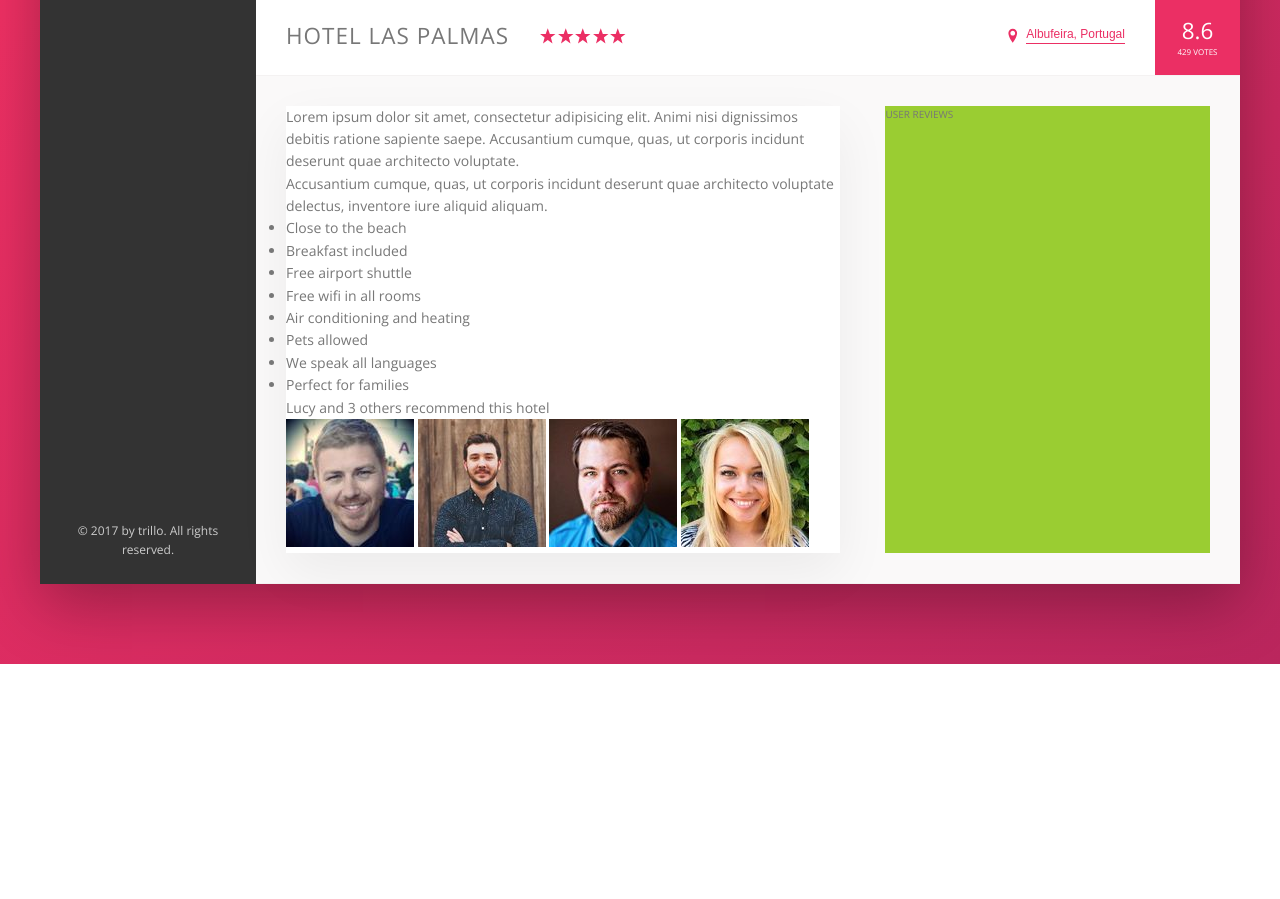
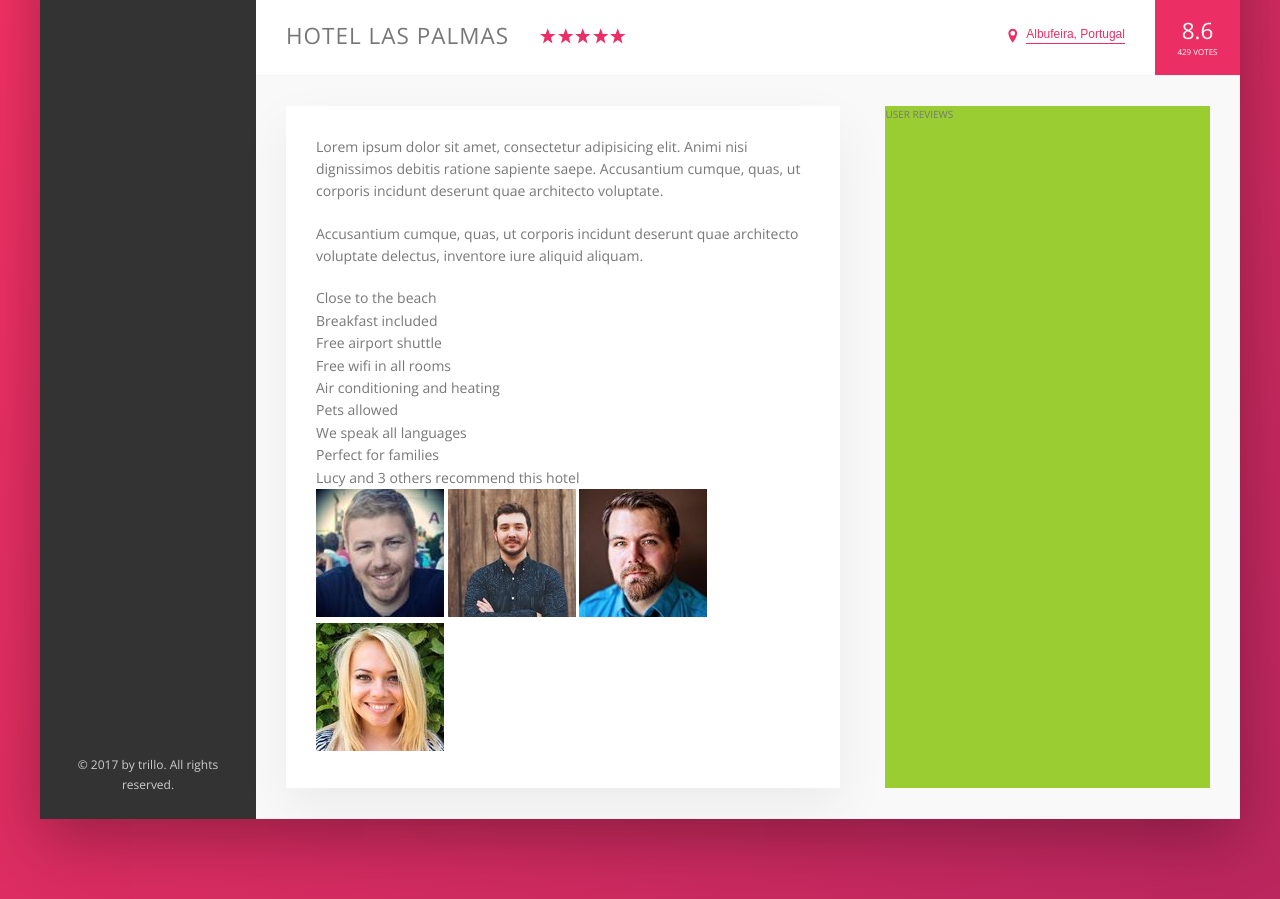
Before and after one commit to markovich692/Trillo, a website: page index.html in a window 1280 px wide. Shown: the part 538-1437 px from the top of the page. Before the commit the page ends 1202 px from the top, so only its background shows below. Drawn offline with nearby package versions, Linux system fonts and the light colour scheme.

Commit message:
adds a padding of 3rem on the description, sets the list-style to none on the .list and defines a margin-bottom on the paragraph

```diff
--- a/sass/components/_components.scss
+++ b/sass/components/_components.scss
@@ -291,3 +291,30 @@
     box-shadow: none;
   }
 }
+
+///////////////////////////
+//PARAGRAPH
+
+.paragraph:not(:last-child) {
+  margin-bottom: 2rem;
+}
+
+///////////////////////////
+//LIST
+
+.list {
+  list-style: none;
+  &__item {
+  }
+}
+
+///////////////////////////
+//RECOMMEND
+
+.recommend {
+  &__count {
+  }
+
+  &__photo {
+  }
+}
--- a/sass/layout/_layout.scss
+++ b/sass/layout/_layout.scss
@@ -71,6 +71,7 @@ body {
   flex: 0 0 60%;
   margin-right: 4.5rem;
   box-shadow: var(--shadow-light);
+  padding: 3rem;
 }
 
 .user-reviews {
```
Also changed, not shown: css/style.css, 1 other file.
